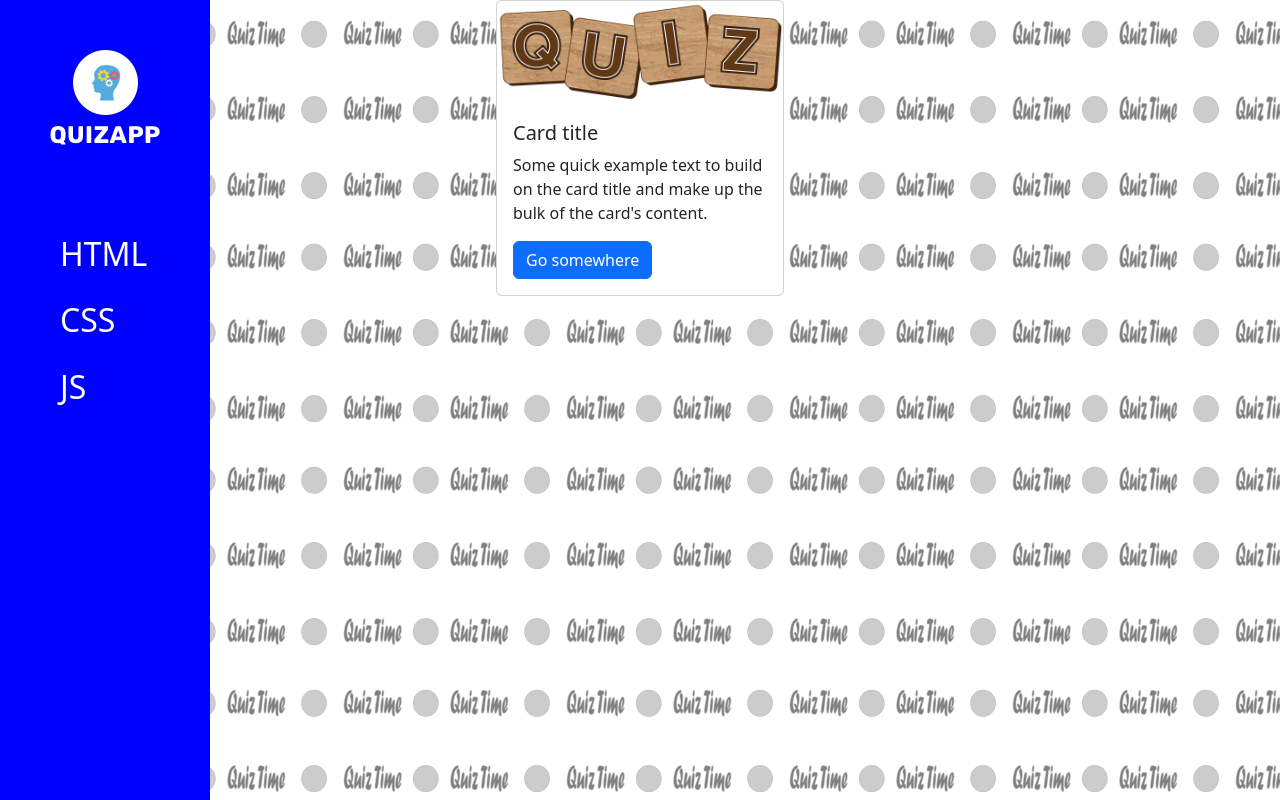
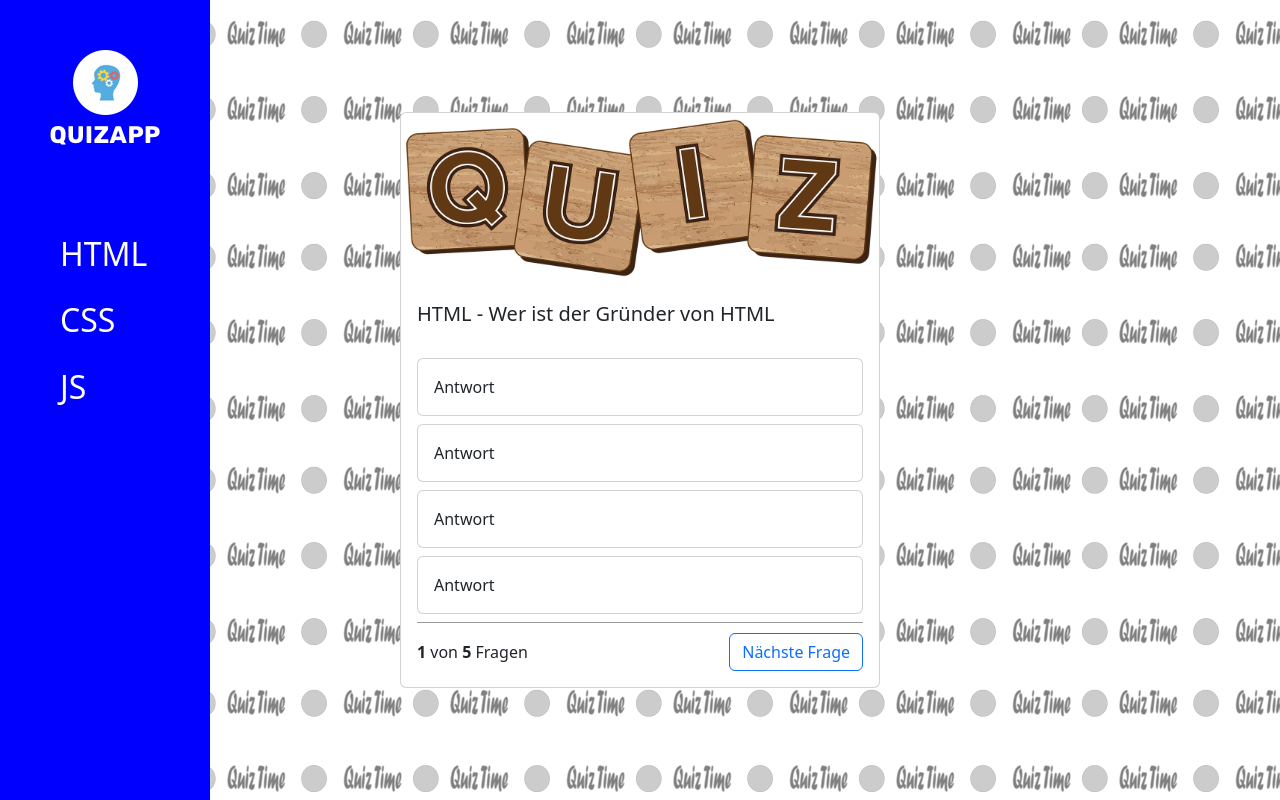
Before and after one commit to FabianFle/QuizApp, a plain HTML site: page index.html in a window 1280 px wide. Drawn offline with nearby package versions, Linux system fonts and the light colour scheme.

Commit message:
Card Created and Card-Style

```diff
--- a/index.html
+++ b/index.html
@@ -41,15 +41,42 @@
         </div>
         <div class="background">
             <div class="cardDiv">
-                <div class="card" style="width: 18rem;">
+                <div class="card quizCard">
                     <img src="/img/quiz.png" class="card-img-top">
                     <div class="card-body">
-                        <h5 class="card-title">Card title</h5>
-                        <p class="card-text">Some quick example text to build on the card title and make up the bulk
-                            of
-                            the
-                            card's content.</p>
-                        <a href="#" class="btn btn-primary">Go somewhere</a>
+                        <h5 class="card-title">HTML - Wer ist der Gründer von HTML</h5> <br>
+
+                        <div class="card mb-2">
+                            <div class="card-body card-button">
+                                Antwort
+                            </div>
+                        </div>
+
+                        <div class="card mb-2">
+                            <div class="card-body card-button">
+                                Antwort
+                            </div>
+                        </div>
+
+                        <div class="card mb-2">
+                            <div class="card-body card-button">
+                                Antwort
+                            </div>
+                        </div>
+
+                        <div class="card mb-2">
+                            <div class="card-body card-button">
+                                Antwort
+                            </div>
+                        </div>
+
+                        <div class="question-footer">
+                            <span>
+                                <b>1</b> von <b>5</b> Fragen
+                            </span>
+
+                            <button type="button" class="btn btn-outline-primary">Nächste Frage</button>
+                        </div>
                     </div>
                 </div>
             </div>
--- a/style.css
+++ b/style.css
@@ -50,9 +50,11 @@ h2:hover {
 }
 
 .cardDiv  {
-    display: flex;
-    justify-content: center;
-    align-items: center;
+    height: 100vh;
+    width: 100%;
+    display: flex !important;
+    justify-content: center !important;
+    align-items: center !important;
 }
 
 .background {
@@ -61,3 +63,25 @@ h2:hover {
     width: 100%;
     height: 100vh;
 }
+
+.quizCard {
+    width: 30rem;
+}
+
+.card-button {
+    cursor: pointer;
+}
+
+.card-button:hover {
+    cursor: pointer;
+    background-color: lightblue;
+
+}
+
+.question-footer {
+    border-top: 1px solid rgba(0,0,0,0.4);
+    display: flex;
+    justify-content: space-between;
+    align-items: center;
+    padding-top: 10px;
+}
```
